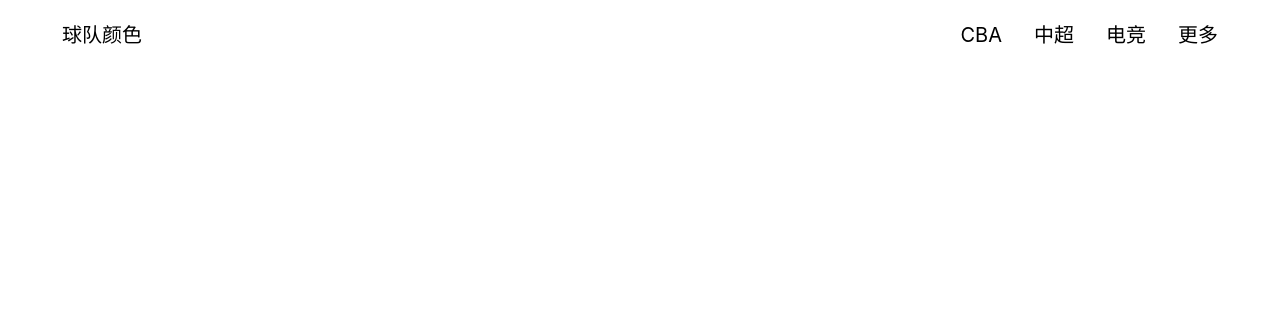
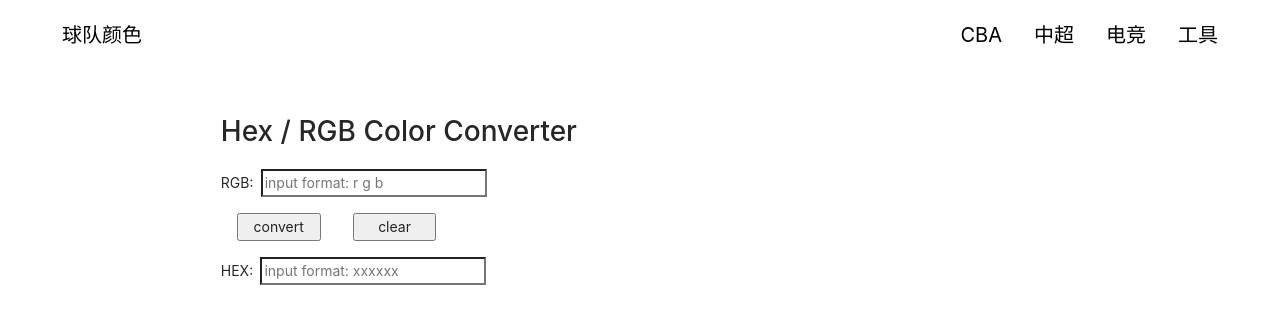
Before and after one commit to Izzy1647/teamcolor, a React (Create React App) app: page /tool in a window 1280 px wide. Before the commit this address had no page. Shown: the top 324 px of the page. Built offline with nearby package versions, Linux system fonts and the light colour scheme.

Commit message:
add color converter tool

```diff
--- a/src/App.js
+++ b/src/App.js
@@ -6,6 +6,7 @@ import Home from './modules/Home'
 import League from './modules/League'
 import Oops from './modules/Oops'
 import SearchResults from './modules/SearchResults'
+import Tool from './modules/Tool'
 
 export default function App() {
   const isMobileScreen = window.matchMedia('(max-width:600px)').matches
@@ -19,6 +20,7 @@ export default function App() {
           <Route path="/cba/:team" element={<Detail />} />
           <Route path="/csl" element={<Oops type="noSupport" />} />
           <Route path="/esports" element={<Oops type="noSupport" />} />
+          <Route path="/tool" element={<Tool />} />
           <Route path="/more" element={<Oops type="noSupport" />} />
           <Route path="/no-match" element={<Oops type="noMatch" />} />
           <Route path="/results" element={<SearchResults />} />
--- a/src/components/NavBar/index.js
+++ b/src/components/NavBar/index.js
@@ -15,6 +15,9 @@ const menu = (
     </Menu.Item>
     <Menu.Item key="2">
       <Link to="/esports">电竞</Link>
+    </Menu.Item>
+    <Menu.Item key="3">
+      <Link to="/tool">工具</Link>
     </Menu.Item>
   </Menu>
 )
@@ -41,7 +44,7 @@ const NavBar = () => {
             <Link to="/esports">电竞</Link>
           </li>
           <li>
-            <Link to="/more">更多</Link>
+            <Link to="/tool">工具</Link>
           </li>
         </div>
         {isMobileScreen && (
--- a/src/data/cba/teams.js
+++ b/src/data/cba/teams.js
@@ -13,7 +13,7 @@ export const cbaTeams = [
     full: '上海久事大鲨鱼俱乐部',
     theme: '#081864',
     link: '/cba/shanghai',
-    colors: ['#081864', '#FB6914', '#000000']
+    colors: ['#081864', '#EB6715', '#FFFFFF']
   },
   {
     key: 'beikong',
@@ -85,7 +85,7 @@ export const cbaTeams = [
     full: '青岛国信海天雄鹰俱乐部',
     theme: '#0E2960',
     link: '/cba/qingdao',
-    colors: []
+    colors: ['#0E2960']
   },
   {
     key: 'shanxi',
--- a/src/modules/Home/index.js
+++ b/src/modules/Home/index.js
@@ -1,7 +1,7 @@
 import React from 'react'
 import SearchBar from '../../components/SearchBar'
 import cbaLogo from '../../data/cba/logos/cba_logo.png'
-// import cslLogo from '../../data/csl/logos/csl_logo.png'
+import cslLogo from '../../data/csl/logos/csl_logo.png'
 
 
 import './style.css'
@@ -12,7 +12,7 @@ const MainPage = () => {
       <SearchBar />
       <div className="logo-container">
         <img className='logo-image' src={cbaLogo} height={128} width={100} alt="cba" />
-        {/* <img className='logo-image' src={cslLogo} height={124} width={200} alt="csl" /> */}
+        <img className='logo-image' src={cslLogo} height={124} width={200} alt="csl" />
       </div>
     </div>
   )
--- a/src/modules/Home/style.css
+++ b/src/modules/Home/style.css
@@ -6,3 +6,14 @@
 .logo-image {
   margin: 2rem;
 }
+
+@media screen and (max-width: 600px) {
+  .logo-container {
+    display: flex;
+    flex-direction: column;
+  }
+
+  .logo-image {
+    margin: 2.4rem auto 0;
+  }
+}
--- /dev/null
+++ b/src/modules/Tool/index.js
@@ -0,0 +1,84 @@
+import React, { useState } from 'react'
+import { hexToRgb, rgbToHex } from '../../utils/convertColor'
+
+import './style.css'
+
+const Tool = () => {
+  const [rgb, setRGB] = useState('')
+  const [hex, setHEX] = useState('')
+  const [lastModified, setLastModified] = useState('')
+
+  const handleRGBInput = e => {
+    setRGB(e.target.value)
+    setLastModified('rgb')
+  }
+
+  const handleHEXInput = e => {
+    setHEX(e.target.value)
+    setLastModified('hex')
+  }
+
+  const clear = e => {
+    e.preventDefault()
+    setHEX('')
+    setRGB('')
+  }
+
+  const convert = e => {
+    e.preventDefault()
+
+    if (lastModified === 'hex') {
+      let rgb = hexToRgb(hex)
+      setRGB(rgb ? `(${rgb.join(',')})` : 'illegal input')
+    }
+
+    if (lastModified === 'rgb') {
+      let [r, g, b] = rgb.split(' ').map(str => Number(str))
+      let hex = rgbToHex(r, g, b)
+      setHEX(hex ? hex : 'illegal input')
+    }
+  }
+
+  return (
+    <>
+      <div className="converter-container">
+        <h1>Hex / RGB Color Converter</h1>
+        <form>
+          <div className="converter-form-group">
+            <label>
+              RGB: &nbsp;
+              <input
+                type="text"
+                placeholder="input format: r g b"
+                value={rgb}
+                onChange={handleRGBInput}
+              />
+            </label>
+          </div>
+
+          <button className="converter-button" onClick={convert}>
+            convert
+          </button>
+
+          <button className="converter-button" onClick={clear}>
+            clear
+          </button>
+
+          <div className="converter-form-group">
+            <label>
+              HEX: &nbsp;
+              <input
+                type="text"
+                placeholder="input format: xxxxxx"
+                value={hex}
+                onChange={handleHEXInput}
+              />
+            </label>
+          </div>
+        </form>
+      </div>
+    </>
+  )
+}
+
+export default Tool
--- /dev/null
+++ b/src/modules/Tool/style.css
@@ -0,0 +1,22 @@
+.converter-container {
+  margin: 3rem 10rem;
+}
+
+.converter-form-group {
+  margin: 1rem 0;
+}
+
+.converter-button {
+  margin: 0 1rem;
+  width: 10%
+}
+
+@media screen and (max-width: 600px) {
+  .converter-container {
+    margin: 6rem 1rem 0;
+  }
+
+  .converter-button {
+    width: 30%;
+  }
+}
--- a/src/utils/convertColor.js
+++ b/src/utils/convertColor.js
@@ -41,7 +41,7 @@ export function rgbToHex(r, g, b) {
     let hex = c.toString(16)
     return hex.length === 1 ? '0' + hex : hex
   }
-  return '#' + decToHex(r) + decToHex(g) + decToHex(b)
+  return r && g && b ? '#' + decToHex(r) + decToHex(g) + decToHex(b) : null
 }
 
 /**
```
Also changed, not shown: src/data/csl/teams.js (renamed from src/data/csl/logos/teams.js).
